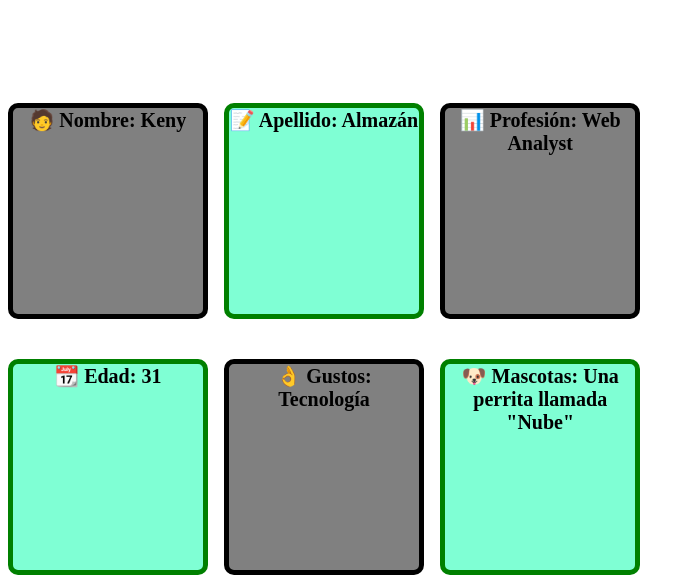
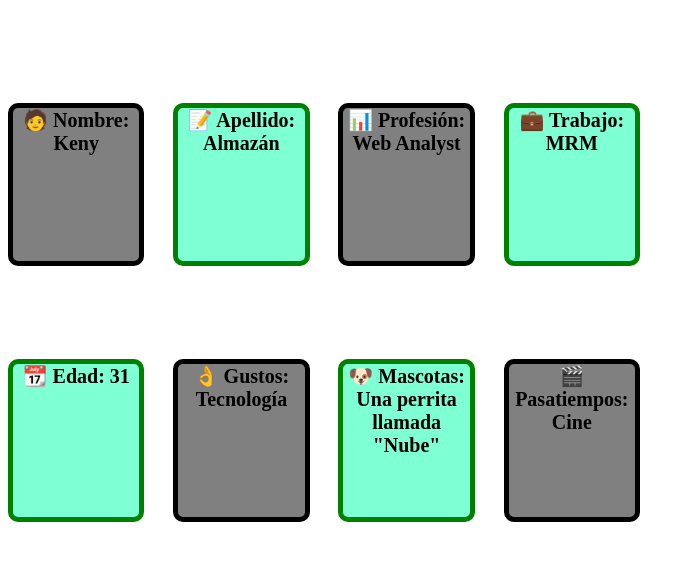
Before and after one commit to KalmazanvBedu/santander-front-2022, a plain HTML site: page index.html in a window 1280 px wide. Shown: the part 114-691 px from the top of the page, 0-698 px from the left. Drawn offline with Linux system fonts and the light colour scheme; grey boxes are pictures that could not be loaded.

Commit message:
commit para comenzar a probar el trabajo con ramas

```diff
--- a/css/styles.css
+++ b/css/styles.css
@@ -45,7 +45,8 @@
 }
 
 .contenedorFila p{
-    width: 30%;
+    width: 20%;
+    height: 60%;
     font-size: 20px;
     text-align: center;
     font-weight: bold;
--- a/index.html
+++ b/index.html
@@ -17,11 +17,13 @@
                     <p class="parrafoImpar">🧑 Nombre: Keny</p>
                     <p class="parrafoPar">📝 Apellido: Almazán</p>
                     <p class="parrafoImpar">📊 Profesión: Web Analyst</p>
+                    <p class="parrafoPar">💼 Trabajo: MRM</p>
                 </div>
                 <div class="contenedorFila contenedorSegundaFila">
                     <p class="parrafoPar">📆 Edad: 31</p>
                     <p class="parrafoImpar">👌 Gustos: Tecnología</p>
                     <p class="parrafoPar">🐶 Mascotas: Una perrita llamada "Nube"</p>
+                    <p class="parrafoImpar">🎬 Pasatiempos: Cine</p>
                 </div>
             </div>
             <div class="contenedorImagen">
```
Also changed, not shown: 1 other file.
